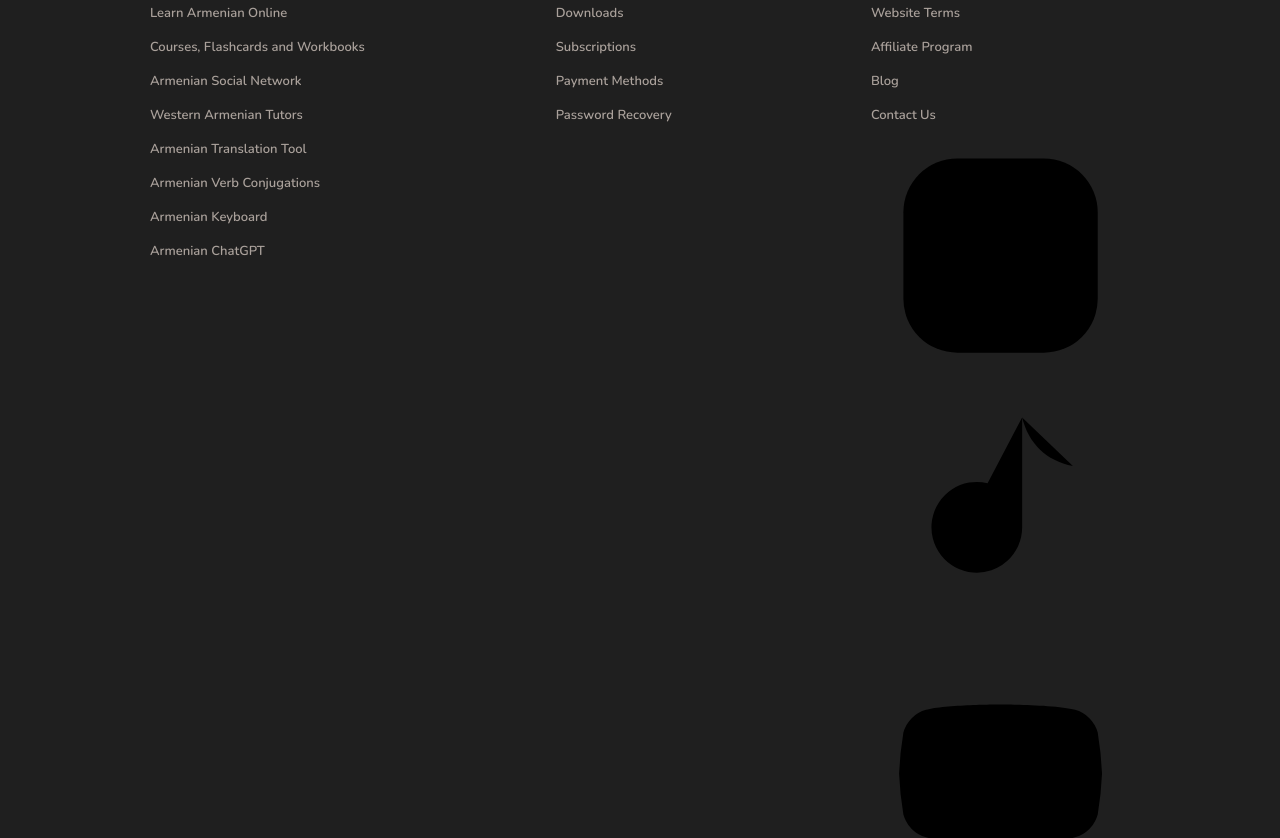
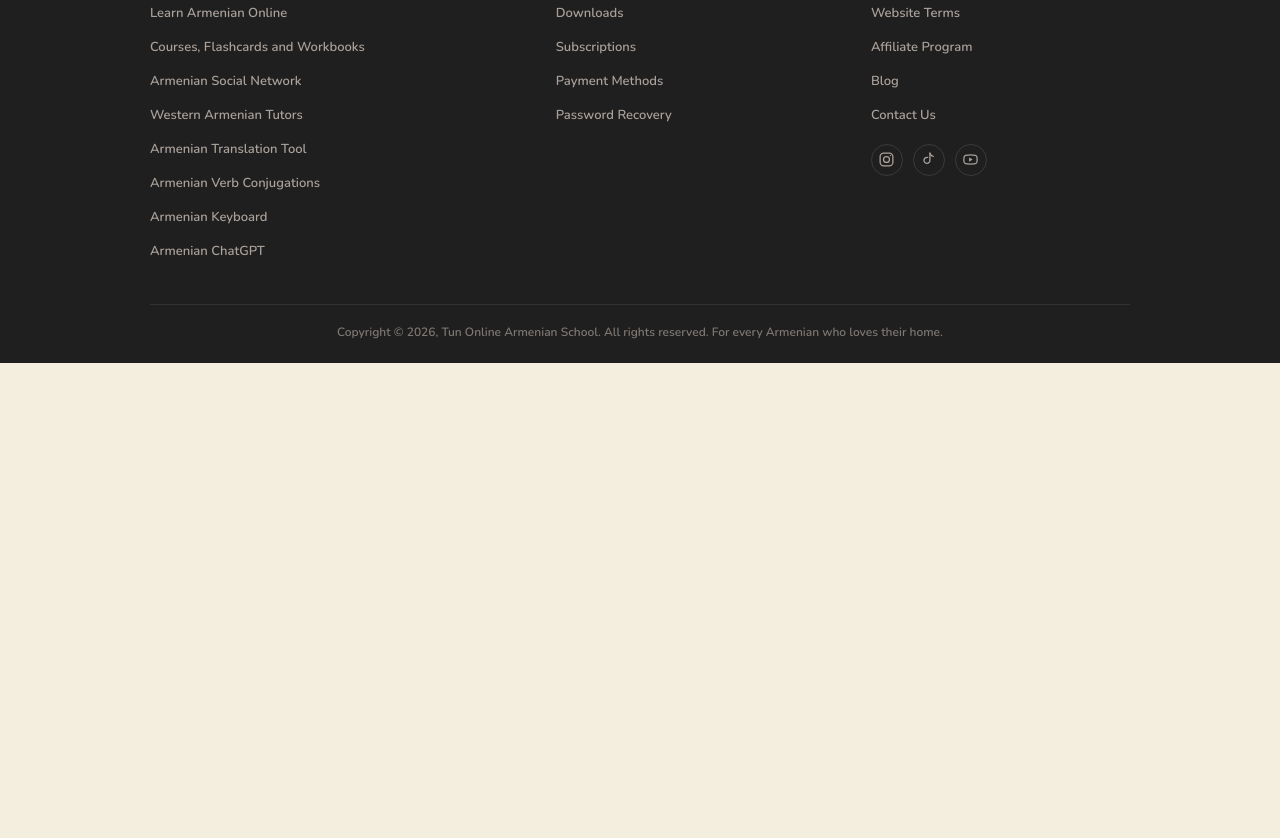
Before and after one commit to elleynote/word-conjugation, a Next.js app: page / in a window 1280 px wide. Shown: the part 1720-2558 px from the top of the page. After the commit the page ends 2083 px from the top, so only its background shows below. Built offline with nearby package versions, Linux system fonts and the light colour scheme.

Commit message:
style: align footer social icons

```diff
--- a/src/components/Footer.module.css
+++ b/src/components/Footer.module.css
@@ -78,6 +78,47 @@
   color: #ffffff;
 }
 
+.socialLinks {
+  display: flex;
+  align-items: center;
+  gap: 10px;
+  margin-top: 18px;
+}
+
+.socialLink {
+  display: inline-flex;
+  width: 32px;
+  height: 32px;
+  align-items: center;
+  justify-content: center;
+  border: 1px solid rgba(255, 255, 255, 0.12);
+  border-radius: 50%;
+  color: #aaa19b;
+  transition: color 160ms ease, border-color 160ms ease, background 160ms ease;
+}
+
+.socialLink:hover,
+.socialLink:focus-visible {
+  color: #ffffff;
+  border-color: rgba(255, 255, 255, 0.28);
+  background: rgba(255, 255, 255, 0.06);
+}
+
+.socialLink svg {
+  width: 17px;
+  height: 17px;
+  fill: none;
+  stroke: currentColor;
+  stroke-width: 1.8;
+  stroke-linecap: round;
+  stroke-linejoin: round;
+}
+
+.socialLink .iconFill {
+  fill: currentColor;
+  stroke: none;
+}
+
 .copyright {
   width: min(100%, 980px);
   margin: 42px auto 0;
@@ -141,6 +182,10 @@
     font-size: 13px;
   }
 
+  .socialLinks {
+    margin-top: 16px;
+  }
+
   .copyright {
     margin-top: 34px;
     padding-top: 16px;
```
